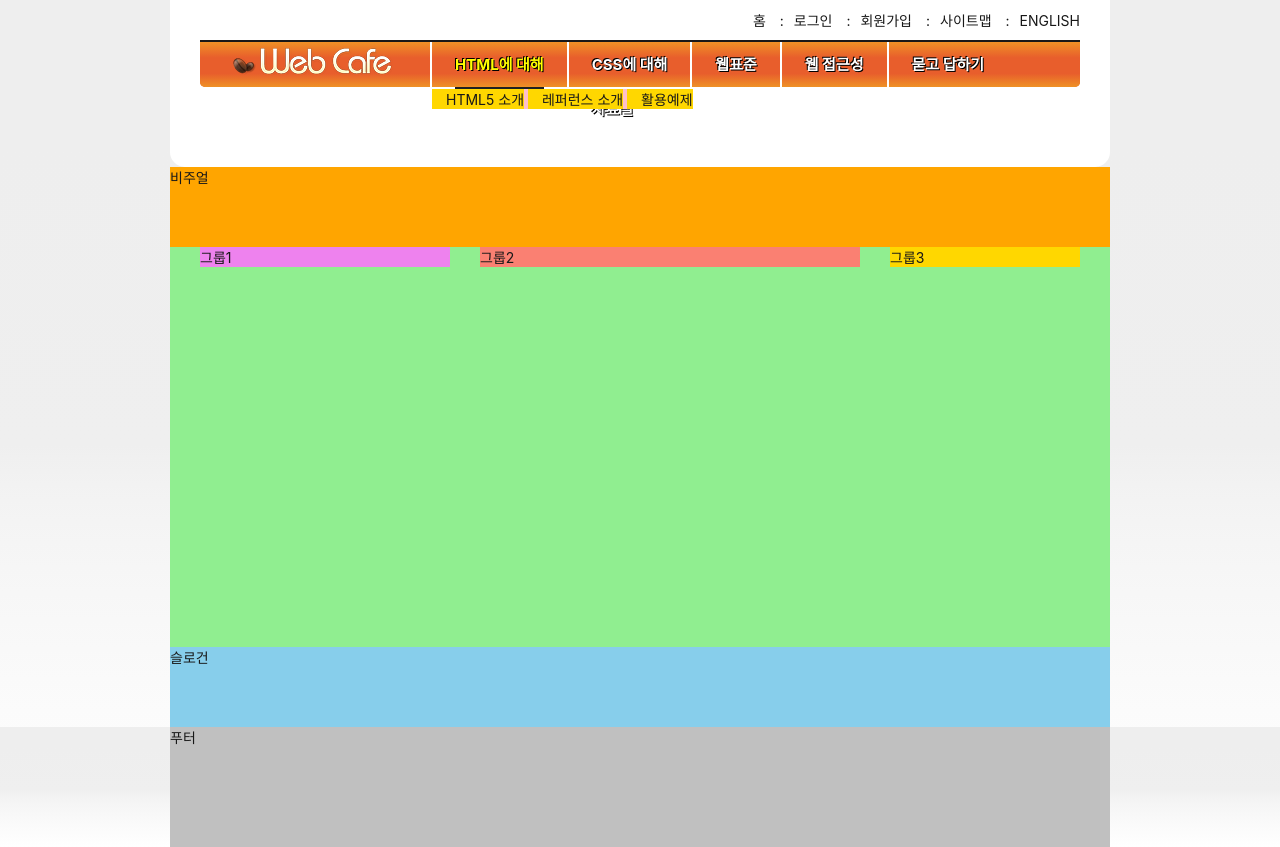
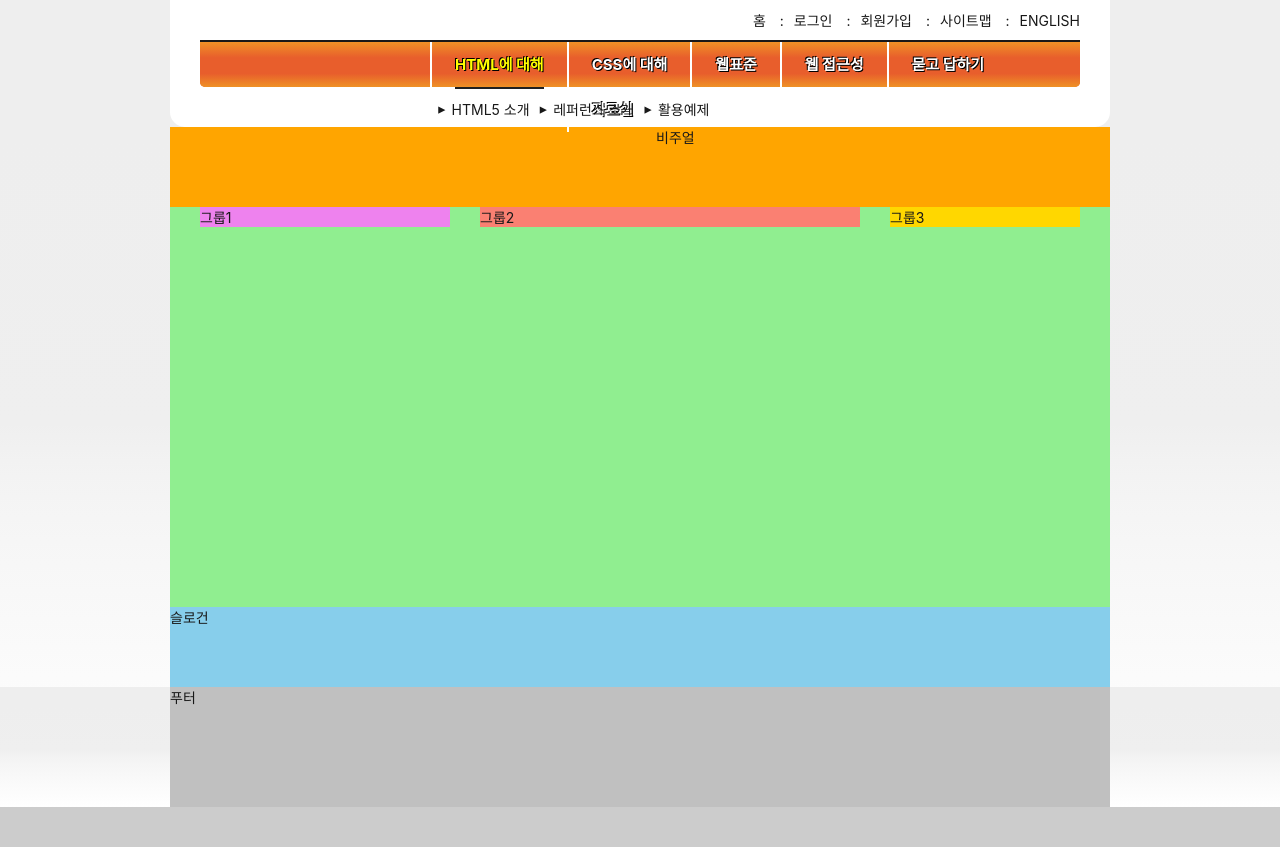
Before and after one commit to yurimpark/HTML5, a plain HTML site: page index.html in a window 1280 px wide. After the commit the page ends 807 px from the top, so only its background shows below. Drawn offline with Linux system fonts and the light colour scheme; a web font is replaced by a local one.

Commit message:
.sub-menu 링크 스타일 적용

```diff
--- a/css/fontello.css
+++ b/css/fontello.css
@@ -1,18 +1,29 @@
+@font-face {
+  font-family: 'fontello';
+  src: url('../font/fontello.eot?45169256');
+  src: url('../font/fontello.eot?45169256#iefix') format('embedded-opentype'),
+       url('../font/fontello.woff2?45169256') format('woff2'),
+       url('../font/fontello.woff?45169256') format('woff'),
+       url('../font/fontello.ttf?45169256') format('truetype'),
+       url('../font/fontello.svg?45169256#fontello') format('svg');
+  font-weight: normal;
+  font-style: normal;
+}
 /* Chrome hack: SVG is rendered more smooth in Windozze. 100% magic, uncomment if you need it. */
 /* Note, that will break hinting! In other OS-es font will be not as sharp as it could be */
 /*
 @media screen and (-webkit-min-device-pixel-ratio:0) {
   @font-face {
     font-family: 'fontello';
-    src: url('../font/fontello.svg?38310097#fontello') format('svg');
+    src: url('../font/fontello.svg?45169256#fontello') format('svg');
   }
 }
 */
-
- [class^="icon-"]:before, [class*=" icon-"]:before {
-  font-family: 'fontello';
+[class^="icon-"]:before, [class*=" icon-"]:before {
+  font-family: "fontello";
+  font-style: normal;
   font-weight: normal;
-  speak: none;
+  speak: never;
 
   display: inline-block;
   text-decoration: inherit;
@@ -43,8 +54,9 @@
   /* text-shadow: 1px 1px 1px rgba(127, 127, 127, 0.3); */
 }
 
-.icon-ok:before { content: '\e800'; } /* '' */
-.icon-plus:before { content: '\e801'; } /* '' */
-.icon-search:before { content: '\e802'; } /* '' */
-.icon-right-open:before { content: '\e803'; } /* '' */
-.icon-dot-circled:before { content: '\f192'; } /* '' */
+.icon-colon:before { content: '\e800'; } /* '' */
+.icon-ok:before { content: '\e801'; } /* '' */
+.icon-plus:before { content: '\e802'; } /* '' */
+.icon-search:before { content: '\e803'; } /* '' */
+.icon-right-dir:before { content: '\e804'; } /* '' */
+.icon-stop:before { content: '\e805'; } /* '' */
--- a/styles/fontello.css
+++ b/styles/fontello.css
@@ -1,18 +1,29 @@
+@font-face {
+  font-family: 'fontello';
+  src: url('../font/fontello.eot?45169256');
+  src: url('../font/fontello.eot?45169256#iefix') format('embedded-opentype'),
+       url('../font/fontello.woff2?45169256') format('woff2'),
+       url('../font/fontello.woff?45169256') format('woff'),
+       url('../font/fontello.ttf?45169256') format('truetype'),
+       url('../font/fontello.svg?45169256#fontello') format('svg');
+  font-weight: normal;
+  font-style: normal;
+}
 /* Chrome hack: SVG is rendered more smooth in Windozze. 100% magic, uncomment if you need it. */
 /* Note, that will break hinting! In other OS-es font will be not as sharp as it could be */
 /*
 @media screen and (-webkit-min-device-pixel-ratio:0) {
   @font-face {
     font-family: 'fontello';
-    src: url('../font/fontello.svg?38310097#fontello') format('svg');
+    src: url('../font/fontello.svg?45169256#fontello') format('svg');
   }
 }
 */
-
- [class^="icon-"]:before, [class*=" icon-"]:before {
-  font-family: 'fontello';
+[class^="icon-"]:before, [class*=" icon-"]:before {
+  font-family: "fontello";
+  font-style: normal;
   font-weight: normal;
-  speak: none;
+  speak: never;
 
   display: inline-block;
   text-decoration: inherit;
@@ -43,8 +54,9 @@
   /* text-shadow: 1px 1px 1px rgba(127, 127, 127, 0.3); */
 }
 
-.icon-ok:before { content: '\e800'; } /* '' */
-.icon-plus:before { content: '\e801'; } /* '' */
-.icon-search:before { content: '\e802'; } /* '' */
-.icon-right-open:before { content: '\e803'; } /* '' */
-.icon-dot-circled:before { content: '\f192'; } /* '' */
+.icon-colon:before { content: '\e800'; } /* '' */
+.icon-ok:before { content: '\e801'; } /* '' */
+.icon-plus:before { content: '\e802'; } /* '' */
+.icon-search:before { content: '\e803'; } /* '' */
+.icon-right-dir:before { content: '\e804'; } /* '' */
+.icon-stop:before { content: '\e805'; } /* '' */
--- a/styles/style.css
+++ b/styles/style.css
@@ -1,5 +1,7 @@
 @import url(./normalize.css);
 @import url(./reset.css);
+@import url(./fontello.css);
+
 /* 주석은 ctrl+ / */
 
 /* 숨김 콘텐츠 */
@@ -71,7 +73,7 @@ body {
   position: absolute;
   top: 45px;
   left: 60px;
-  z-index: 10;
+  z-index: 0;
 }
 
 /* 텍스트 링크 모음 */
@@ -108,7 +110,7 @@ body {
 
 /* 메인 메뉴 */
 .navigation {
-  padding-bottom: 80px;
+  padding-bottom: 40px;
 }
 
 .menu {
@@ -161,14 +163,13 @@ body {
 .is-active .menu-button::after {
   content: "";
   display: block;
-  background-color: lightgreen;
   border-top: 2px solid #212121;
 }
 
 .sub-menu {
-  background-color: pink;
   position: absolute;
   top: 47px;
+  padding: 4px 0;
   display: none;
 }
 
@@ -191,8 +192,38 @@ body {
 
 .sub-menu li {
   display: inline-block;
-  padding-left: 1em;
-  background-color: gold;
+}
+
+.sub-menu a::before {
+  content: "\e804";
+  font-family: "fontello";
+  font-weight: normal;
+  display: inline-block;
+  text-decoration: inherit;
+  width: 1em;
+  margin-right: 0.2em;
+  text-align: center;
+  font-variant: normal;
+  text-transform: none;
+  line-height: 1em;
+  margin-left: 0.2em;
+  -webkit-font-smoothing: antialiased;
+  -moz-osx-font-smoothing: grayscale;
+}
+
+.sub-menu a:hover::before,
+.sub-menu a:focus::before {
+  content: "\e801";
+}
+
+.sub-menu a {
+  display: inline-block;
+  padding: 6px 0;
+}
+
+.sub-menu a:hover,
+.sub-menu a:focus {
+  color: red;
 }
 
 /* 비주얼 */
```
Also changed, not shown: font/fontello.ttf, font/fontello.woff, font/fontello.woff2, 2 other files.
